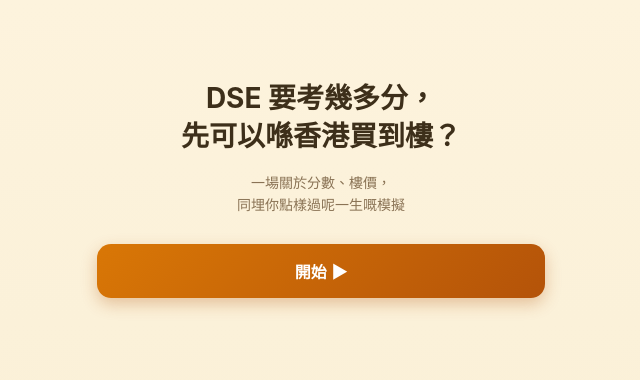
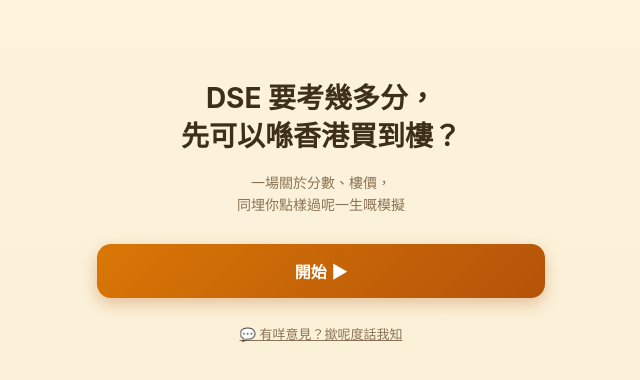
Before and after one commit to rexhuang852/dse-house-simulator, a plain HTML site: page index.html in a window 1280 px wide. Shown: the whole page, without its empty margins (319-959 px from the left). Drawn offline with Linux system fonts and the light colour scheme.

Commit message:
意见反馈

```diff
--- a/index.html
+++ b/index.html
@@ -30,6 +30,10 @@
     .hero { text-align: center; padding-top: 60px; }
     .hero h1 { font-size: 28px; line-height: 1.35; margin-bottom: 16px; }
     .hero .sub { margin-bottom: 28px; }
+    .feedback-link {
+      display: inline-block; margin-top: 26px; font-size: 13px;
+      color: #8a7355; text-decoration: underline; cursor: pointer;
+    }
 
     /* ===== 按鈕 ===== */
     .btn-primary {
@@ -184,6 +188,7 @@
       <h1>DSE 要考幾多分，<br>先可以喺香港買到樓？</h1>
       <p class="sub">一場關於分數、樓價，<br>同埋你點樣過呢一生嘅模擬</p>
       <button class="btn-primary" onclick="goTo(2)">開始 ▶</button>
+      <a class="feedback-link" href="https://github.com/rexhuang852/dse-house-simulator/issues" target="_blank">💬 有咩意見？撳呢度話我知</a>
     </div>
   </section>
 
```
